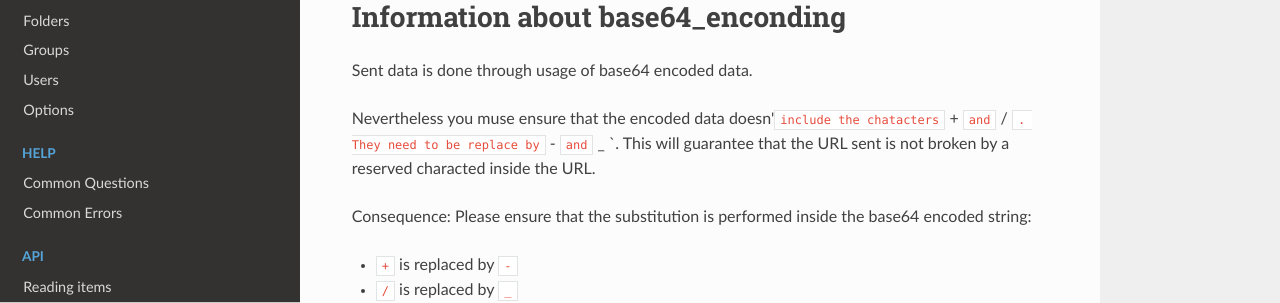
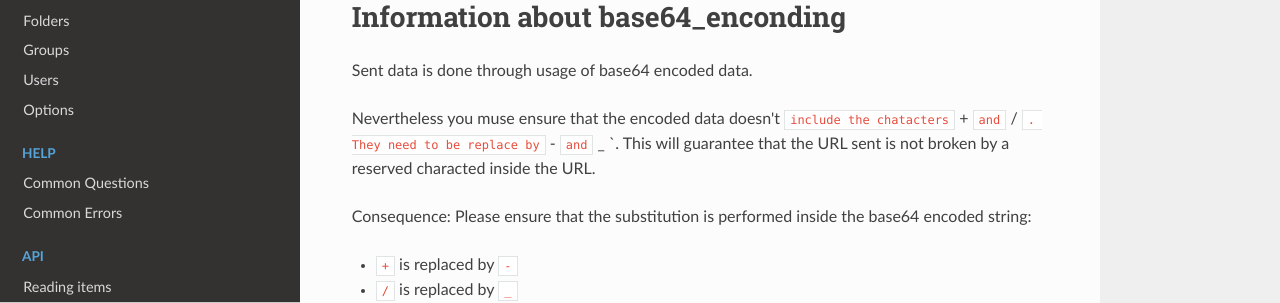
Before and after one commit to nilsteampassnet/teampass_doc, an MkDocs documentation site: the page built from docs/api/api-write.md, in a window 1280 px wide and 900 px high. Shown: the part 363-666 px from the top of the window. Built offline with MkDocs 1.6.1, drawn with Linux system fonts in a browser that asks for light colours; nearby versions of some CDN libraries; old or Windows-style settings are respelled for this version of MkDocs.

```diff
--- a/docs/api/api-write.md
+++ b/docs/api/api-write.md
@@ -12,7 +12,7 @@ This page describes how to write data.
 
 Sent data is done through usage of base64 encoded data.
 
-Nevertheless you muse ensure that the encoded data doesn'`include the chatacters ` + ` and ` / `.
+Nevertheless you muse ensure that the encoded data doesn't `include the chatacters ` + ` and ` / `.
 They need to be replace by ` - ` and ` _ `.
 This will guarantee that the URL sent is not broken by a reserved characted inside the URL.
 
```
